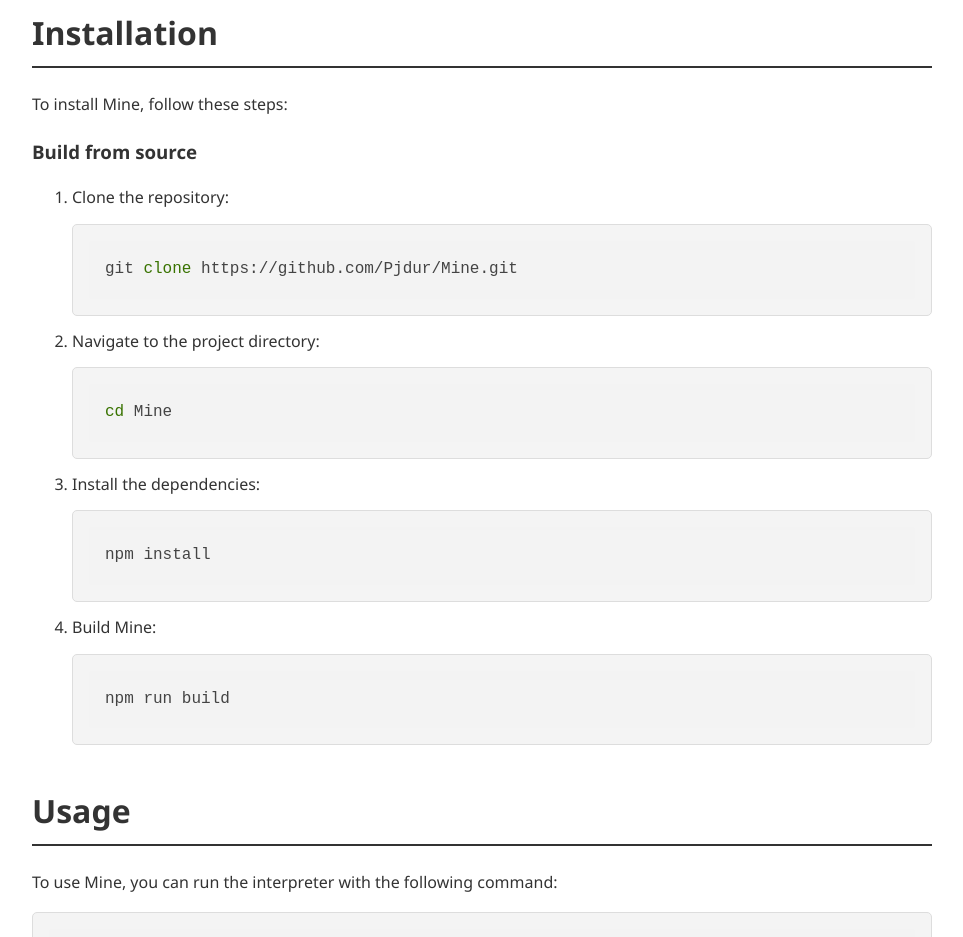
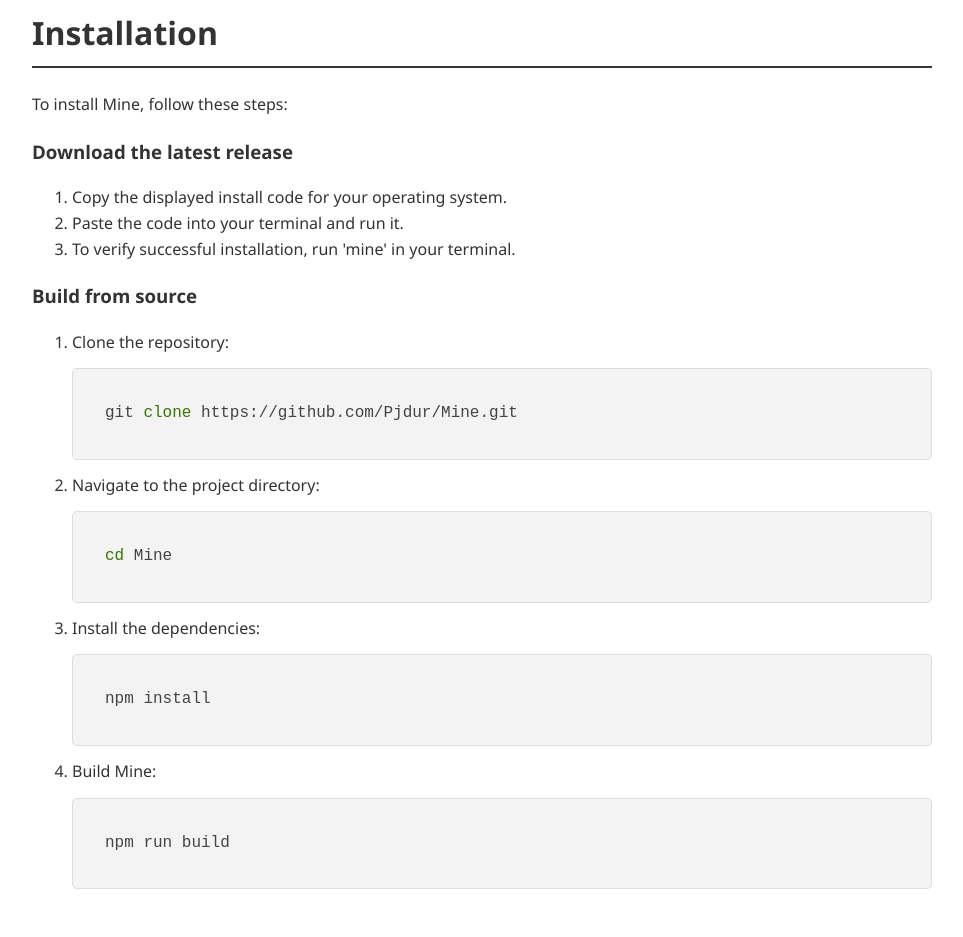
Before and after one commit to Pjdur/Mine, a website: page docs/index.html in a window 1280 px wide. Shown: the part 980-1917 px from the top of the page, without its empty margins (158-1121 px from the left). Drawn offline with nearby package versions, Linux system fonts and the light colour scheme.

Commit message:
Add installation instructions for downloading the latest release of Mine

```diff
--- a/docs/index.html
+++ b/docs/index.html
@@ -45,6 +45,12 @@
         <section id="installation">
             <h2>Installation</h2>
             <p>To install Mine, follow these steps:</p>
+            <h3>Download the latest release</h3>
+            <ol>
+                <li>Copy the displayed install code for your operating system.</li>
+                <li>Paste the code into your terminal and run it.</li>
+                <li>To verify successful installation, run 'mine' in your terminal.</li>
+            </ol>
             <h3>Build from source</h3>
             <ol>
                 <li>Clone the repository:
```
